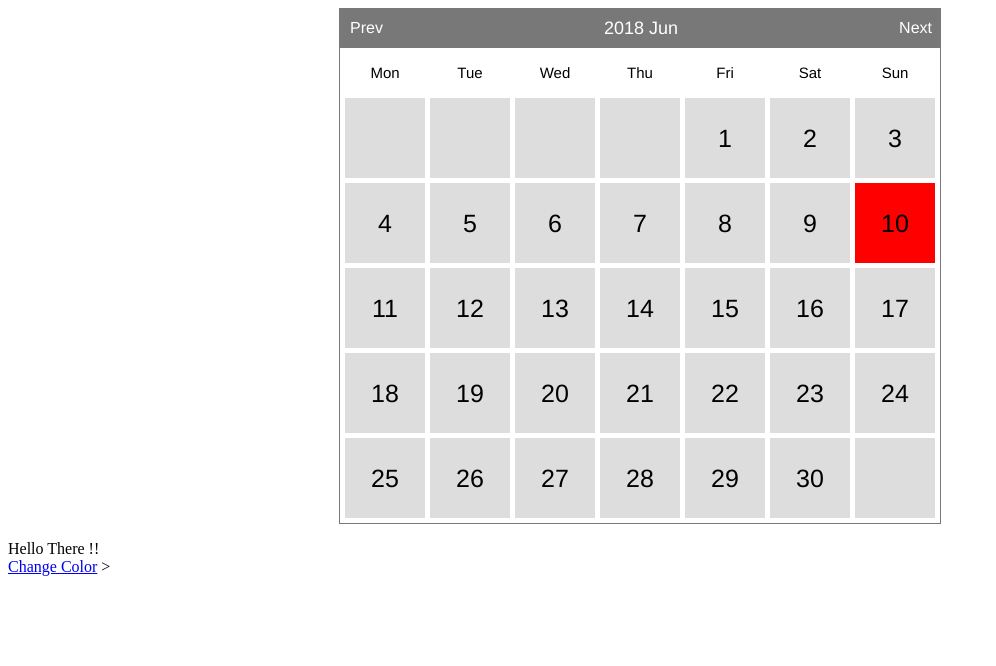
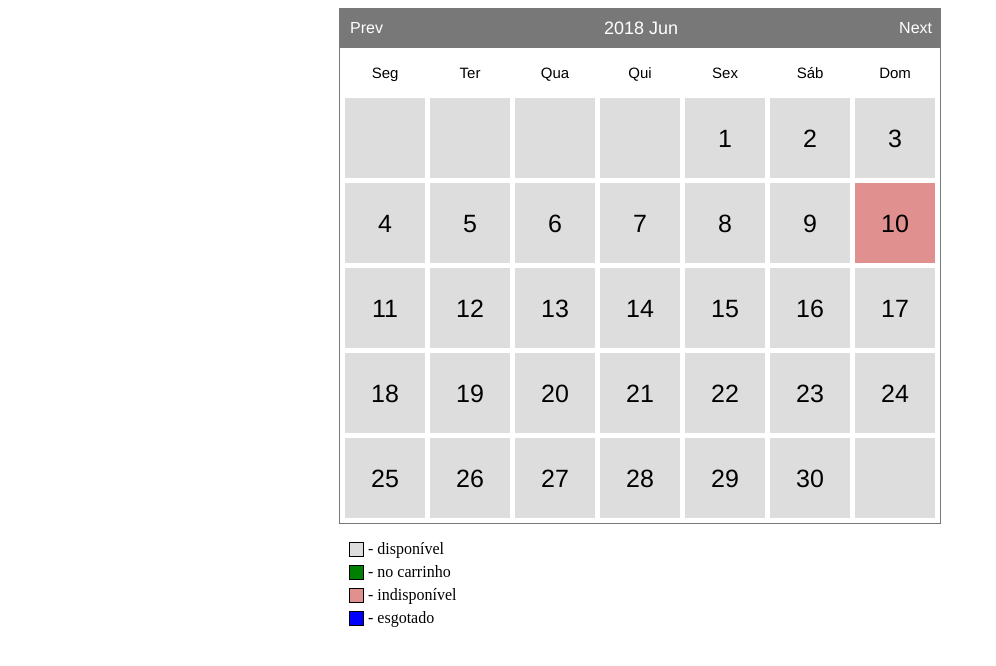
Before and after one commit to JosePaulo95/calendarioWeb, a PHP site: page / in a window 1280 px wide. Shown: the top 666 px of the page, without its empty margins (0-996 px from the left). Run offline with PHP 8.4, Linux system fonts and the light colour scheme.

Commit message:
legendas, notas e começando a detalhar dias

```diff
--- a/calendar.css
+++ b/calendar.css
@@ -1,3 +1,4 @@
+/***minhas***/
 /*******************************Calendar Top Navigation*********************************/
 div#calendar{
   margin:0px auto;
@@ -107,7 +108,7 @@ div#calendar ul.dates li.indisponivel{
     width:80px;
     height:80px;
     font-size:25px;
-    background-color: Red;
+    background-color: #E19090;
     color:#000;
     text-align:center;
 }
--- a/calendar.php
+++ b/calendar.php
@@ -14,7 +14,9 @@ class Calendar {
     }
 
     /********************* PROPERTY ********************/
-    private $dayLabels = array("Mon","Tue","Wed","Thu","Fri","Sat","Sun");
+    private $dayLabels = array("Seg","Ter","Qua","Qui","Sex","Sáb","Dom");
+
+    private $monthLabels = array("Jan", "Fev", "Mar", "Abr", "Mai", "Jun", "Jul", "Ago", "Set", "Out", "Nov", "Dez");
 
     private $currentYear=0;
 
@@ -100,6 +102,7 @@ class Calendar {
                 </div>
                 ';
         return $content;
+
     }
     /********************* PRIVATE **********************/
     /**
@@ -128,15 +131,15 @@ class Calendar {
 
         }else{
 
-            $this->currentDate =null;
+            $this->currentDate = null;
 
-            $cellContent=null;
+            $cellContent = null;
         }
 
 
         return '<a
                     href="#"
-                    onmousedown="marcarDia('."'".$this->currentDate."'".'); return false;"
+                    onmousedown '.$this->_funcaoMarcarAprop($this->currentDate).'"
                 >
                     <li
                         style="-moz-user-select: none; -webkit-user-select: none; -ms-user-select:none; user-select:none;-o-user-select:none;"
@@ -150,14 +153,23 @@ class Calendar {
                     </li>
                 </a>';
     }
+    private function _funcaoMarcarAprop($data){
+        if($this->_ehDiaIndisponivel($data)){
+            return '=selecionarDiaIndisponivel('."'".$data."'".'); return false;"';
+        }else{
+            return '=marcarDia('."'".$data."'".'); return false;"';
+        }
+    }
     private function _classDiaIndisponivel($data){
-        if(in_array($data, $this->dias_indisponiveis)){
+        if($this->_ehDiaIndisponivel($data)){
             return "indisponivel";
         }else{
             return " ";
         }
     }
-
+    private function _ehDiaIndisponivel($data){
+        return in_array($data, $this->dias_indisponiveis);
+    }
     /**
     * create navigation
     */
@@ -178,7 +190,7 @@ class Calendar {
         return
             '<div class="header">'.
                 '<a class="prev" href="#" onclick="changeMonth('."'calendar".$id_atual."'".','."'calendar".$prev_id."'".'); return false;">Prev</a>'.
-                    '<span class="title">'.date('Y M',strtotime($this->currentYear.'-'.$this->currentMonth.'-1')).'</span>'.
+                    '<span class="title">'.date('Y',strtotime($this->currentYear.'-'.$this->currentMonth.'-1')).' '.$this->monthLabels[$this->currentMonth-1].'</span>'.
                 '<a class="next" href="#" onclick="changeMonth('."'calendar".$id_atual."'".','."'calendar".$prox_id."'".'); return false;">Next</a>'.
             '</div>';
         /*
--- a/index.php
+++ b/index.php
@@ -12,14 +12,33 @@ $calendar = new Calendar();
 echo $calendar->show();
 ?>
 </body>
+<div style="margin:0px auto;width: 602px;height: 100;">
+	<div style="margin-left: 10; display: inline-block;">
+		<div style="margin-bottom: -27">
+			<div style="border-style:solid; margin-bottom: -3; border-width:thin; background-color: #DDD; width: 13;height: 13;display: inline-block;"></div>
+			<p style="display: inline-block;">- disponível</p>
+		</div>
+		<div style="margin-bottom: -27">
+			<div style="border-style:solid; margin-bottom: -3; border-width:thin; background-color: Green; width: 13;height: 13;display: inline-block;"></div>
+			<p style="display: inline-block;">- no carrinho</p>
+		</div>
+		<div style="margin-bottom: -27">
+			<div style="border-style:solid; margin-bottom: -3; border-width:thin; background-color: #E19090; width: 13;height: 13;display: inline-block;"></div>
+			<p style="display: inline-block;">- indisponível</p>
+		</div>
+		<div style="margin-bottom: -27">
+			<div style="border-style:solid; margin-bottom: -3; border-width:thin; background-color: Blue; width: 13;height: 13;display: inline-block;"></div>
+			<p style="display: inline-block;">- esgotado</p>
+		</div>
+	</div>
+	<div id="nota_caixinha" style="display:none; background-color: #E19090; border-radius: 10px; width: 300;height: 100;float: right;margin:10;">
+		<p id="nota_2018-06-10" class="nota_msg" style="display: none;color: black; margin: 10;">Não estou disponível aos domingos, desculpe companheiro.</p>
+		<p id="nota_2018-07-04" class="nota_msg" style="display: none;color: black; margin: 10;">Reparo do barco</p>
+	</div>
 
-<ul id="dynamic-list">
+	<ul id="dynamic-list">
 
-</ul>
-
-<div id="myid">Hello There !!</div>
-
-<a href="#" onclick="changeValue('myid'); return false;">Change Color</a>
-
-<script type="text/javascript" src="script.js"></script>>
+	</ul>
+</div>
+<script type="text/javascript" src="script.js"></script>
 </html>
--- a/script.js
+++ b/script.js
@@ -1,12 +1,19 @@
 
+const dias_semana = ['Domingo', 'Segunda', 'Terça', 'Quarta', 'Quinta', 'Sexta', 'Sábado'];
+const meses = ["Janeiro", "Fevereiro", "Março", "Abril", "Maio", "Junho", "Julho", "Agosto", "Setembro", "Outubro", "Novembro", "Dezembro"];
 var dias_marcados = [];
 
-function changeColor(id)
-{
-  	document.getElementById(id).style.color = "#ff0000"; // forecolor
-  	document.getElementById(id).style.backgroundColor = "#ff0000"; // backcolor
+function selecionarDiaIndisponivel(id){
+	document.getElementById("nota_caixinha").style.display = "inline-block";
+	var x = document.getElementsByClassName("nota_msg");
+	var i;
+	for (i = 0; i < x.length; i++) {
+	    x[i].style.display = "none";
+	}
+	document.getElementById("nota_"+id).style.display = "inline-block";
 }
 function marcarDia(id){
+	document.getElementById("nota_caixinha").style.display = "none";
 	if(dias_marcados.includes(id)){
 		document.getElementById(id).style.backgroundColor = "#DDD";
 
@@ -17,23 +24,27 @@ function marcarDia(id){
 		var li = document.getElementById("nota"+id);
 	    ul.removeChild(li);
 	}else{
-		document.getElementById(id).style.backgroundColor = "rgb(0,250,0)";
+		document.getElementById(id).style.backgroundColor = "#008000";
 
 		dias_marcados.push(id);
 
 		var ul = document.getElementById("dynamic-list");
 	    var li = document.createElement("li");
 		li.setAttribute('id',"nota"+id);
-	    li.appendChild(document.createTextNode(id));
+	    li.appendChild(document.createTextNode(diaPorExtenso(id)));
+	    //li.appendChild(document.createTextNode(dias_marcados.length+". "+diaPorExtenso(id)));
 	    ul.prepend(li);
 	}
 }
-function changeValue(id)
-{
-  	document.getElementById("myid").innerHTML = "funfa";
+function diaPorExtenso(data){
+	var data_array = data.split("-");
+	var d = new Date(data_array[0],data_array[1]-1,data_array[2]);
+	//dias_semana_[(new Date(dm.ano,dm.mes-1,dm.dia)).getDay()]}, {dm.dia} de {this.nomeMes(dm.mes)} de {dm.ano}</Text>
+	return dias_semana[d.getDay()]+", "+d.getDate()+" de "+meses[d.getMonth()]+" de "+d.getFullYear();
 }
+function changeMonth(id_antigo, id_novo){
+	document.getElementById("nota_caixinha").style.display = "none";
 
-function changeMonth(id_antigo, id_novo){
 	document.getElementById(id_antigo).style.display = "none";
 	document.getElementById(id_novo).style.display = "block";
 }
```
